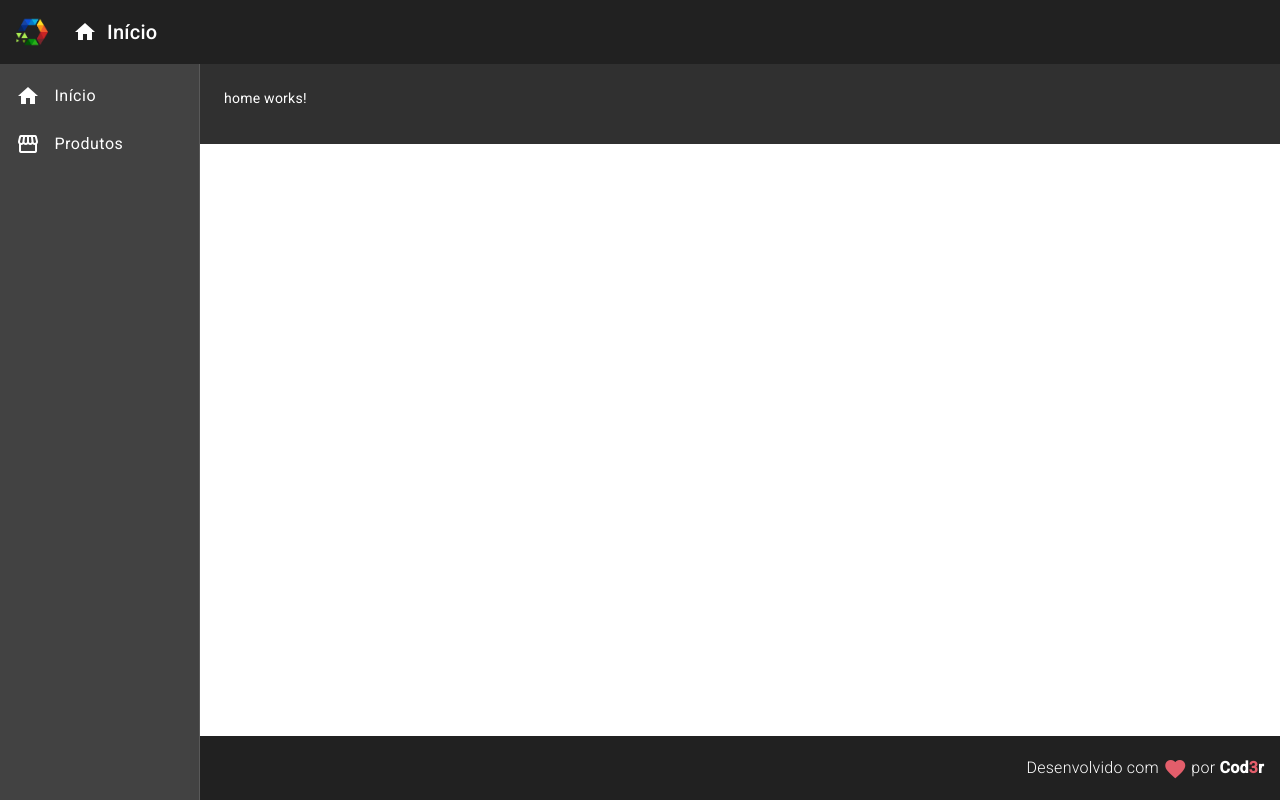
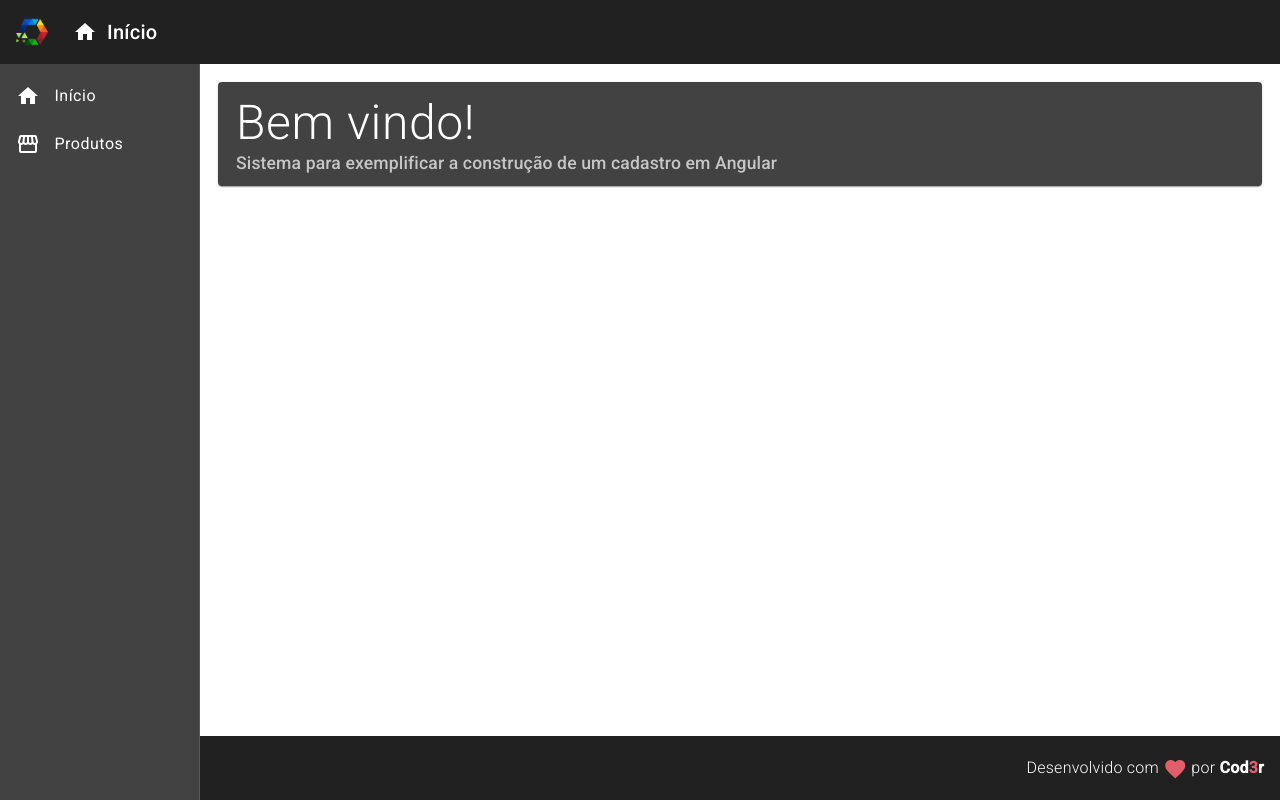
Before and after one commit to oliveiraD4vi/angular-essential, an Angular app in the folder frontend/: page / in a window 1280 px wide. Built offline with nearby package versions, Linux system fonts and the light colour scheme.

Commit message:
style(home): home view style changed
style changed to match the style sugested by the tutorial

```diff
--- a/frontend/src/app/components/template/nav/nav.component.scss
+++ b/frontend/src/app/components/template/nav/nav.component.scss
@@ -8,6 +8,7 @@
   }
 
   .content {
-    padding: 24px;
+    padding: 18px;
+    background-color: #fff;
   }
 }
--- a/frontend/src/app/views/home/home.component.html
+++ b/frontend/src/app/views/home/home.component.html
@@ -1 +1,8 @@
-<p>home works!</p>
+<mat-card class="home">
+  <mat-card-title class="title">
+    Bem vindo!
+  </mat-card-title>
+  <mat-card-subtitle class="subtitle">
+    Sistema para exemplificar a construção de um cadastro em Angular
+  </mat-card-subtitle>
+</mat-card>
--- a/frontend/src/app/views/home/home.component.scss
+++ b/frontend/src/app/views/home/home.component.scss
@@ -0,0 +1,13 @@
+.home {
+  padding: 12px 18px;
+
+  .title {
+    font-size: 3rem;
+    font-weight: 300;
+    line-height: 1.2;
+  }
+
+  .subtitle {
+    font-size: 1.1rem;
+  }
+}
```
